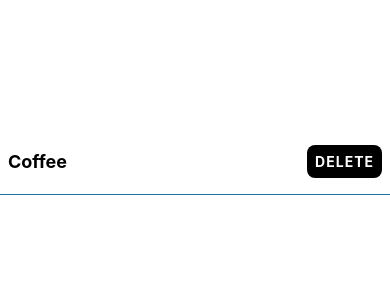
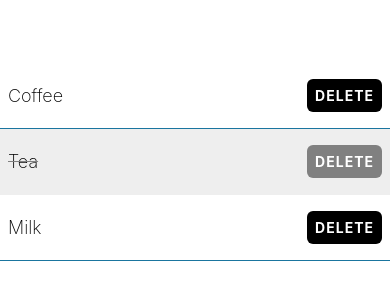
Before and after one commit to himanshuraimau/taskly, a React Native app: screen / in a window 390 px wide. Shown: the part 260-560 px from the top of the page. Built offline with nearby package versions, Linux system fonts and the light colour scheme.

Commit message:
add components and mark as complete

```diff
--- a/App.tsx
+++ b/App.tsx
@@ -1,73 +1,21 @@
-import { StatusBar } from 'expo-status-bar';
-import { StyleSheet, Text, View,Alert,TouchableOpacity } from 'react-native';
-import { theme } from './theme';
+import { StyleSheet, View } from "react-native";
+import { ShoppingListItem } from "./components/ShoppingListItem";
+import { theme } from "./theme";
 
 export default function App() {
-
-  const handleDelete = () => {
-    Alert.alert('Delete','Are you sure you want to delete this item?',[
-      {
-        text:'Yes',
-        onPress:()=>console.log('Delete Pressed'),
-        style:'destructive'
-      },
-      {
-        text:'No',
-        onPress:()=>console.log('Cancel Pressed'),
-        style:'cancel'
-      }
-    ])
-  }
-
   return (
     <View style={styles.container}>
-
-
-
-      <View style={styles.itemContainer}>
-        <Text style={styles.itemText}>Coffee</Text>
-        <TouchableOpacity style={styles.itemButton} onPress={()=>{
-        handleDelete()
-      }} activeOpacity={0.8}>
-        <Text style={styles.buttonText}>Delete</Text>
-      </TouchableOpacity>
-      </View>
-      <StatusBar style="auto" />
+      <ShoppingListItem name="Coffee" />
+      <ShoppingListItem name="Tea" isCompleted />
+      <ShoppingListItem name="Milk" />
     </View>
   );
 }
 
 const styles = StyleSheet.create({
   container: {
+    backgroundColor: theme.colorWhite,
+    justifyContent: "center",
     flex: 1,
-    backgroundColor: '#fff',
-    justifyContent: 'center',
   },
-  itemContainer:{
-
-    borderBottomWidth:1,
-    borderBottomColor:'#1a759f',
-    paddingHorizontal:8,
-    paddingVertical:16,
-    flexDirection:'row',
-    justifyContent:'space-between',
-    alignItems:'center'
-
-  },
-  itemText:{
-    fontSize:18,
-      fontWeight:'bold',
-
-  },
-  itemButton:{
-    backgroundColor: theme.colorBlack,
-    padding:8,
-    borderRadius:8
-  },
-  buttonText:{
-    color:theme.colorWhite,
-    fontWeight:'bold',
-    textTransform:'uppercase',
-    letterSpacing:1
-  }
 });
--- /dev/null
+++ b/components/ShoppingListItem.tsx
@@ -0,0 +1,90 @@
+import { TouchableOpacity, View, Alert, StyleSheet, Text } from "react-native";
+import { theme } from "../theme";
+
+type Props = {
+  name: string;
+  isCompleted?: boolean;
+};
+
+export function ShoppingListItem({ name, isCompleted }: Props) {
+  const handleDelete = () => {
+    Alert.alert(
+      `Are you sure you want to delete ${name}?`,
+      "It will be gone for good",
+      [
+        {
+          text: "Yes",
+          onPress: () => console.log("Ok, deleting."),
+          style: "destructive",
+        },
+        { text: "Cancel", style: "cancel" },
+      ],
+    );
+  };
+
+  return (
+    <View
+      style={[
+        styles.itemContainer,
+        isCompleted ? styles.completedContainer : undefined,
+      ]}
+    >
+      <Text
+        style={[
+          styles.itemText,
+          isCompleted ? styles.completedText : undefined,
+        ]}
+      >
+        {name}
+      </Text>
+      <TouchableOpacity
+        onPress={handleDelete}
+        style={[
+          styles.button,
+          isCompleted ? styles.completedButton : undefined,
+        ]}
+        activeOpacity={0.8}
+      >
+        <Text style={styles.buttonText}>Delete</Text>
+      </TouchableOpacity>
+    </View>
+  );
+}
+
+const styles = StyleSheet.create({
+  itemContainer: {
+    paddingVertical: 16,
+    paddingHorizontal: 8,
+    borderBottomColor: theme.colorCerulean,
+    borderBottomWidth: 1,
+    flexDirection: "row",
+    alignItems: "center",
+    justifyContent: "space-between",
+  },
+  completedContainer: {
+    backgroundColor: theme.colorLightGrey,
+    borderBottomColor: theme.colorLightGrey,
+  },
+  completedButton: {
+    backgroundColor: theme.colorGrey,
+  },
+  completedText: {
+    textDecorationLine: "line-through",
+    textDecorationColor: theme.colorGrey,
+  },
+  itemText: {
+    fontSize: 18,
+    fontWeight: "200",
+  },
+  button: {
+    backgroundColor: theme.colorBlack,
+    padding: 8,
+    borderRadius: 6,
+  },
+  buttonText: {
+    color: "#fff",
+    fontWeight: "bold",
+    textTransform: "uppercase",
+    letterSpacing: 1,
+  },
+});
--- a/package.json
+++ b/package.json
@@ -22,6 +22,7 @@
     "eslint-config-expo": "^7.1.2",
     "eslint-config-prettier": "^9.1.0",
     "eslint-plugin-prettier": "^5.2.1",
+    "eslint-plugin-react-native": "^4.1.0",
     "prettier": "^3.3.3",
     "typescript": "^5.1.3"
   },
--- a/theme.ts
+++ b/theme.ts
@@ -1,5 +1,10 @@
+import { Colors } from "react-native/Libraries/NewAppScreen";
+
 export const theme = {
-    colorCerulean: '#1a759f',
-    colorBlack: '#000000',
-    colorWhite: '#ffffff',
+  colorCerulean: "#1a759f",
+  colorWhite: "#fff",
+  colorBlack: "#000",
+  colorGrey: "grey",
+  colorLightGrey: "#eee",
+
 };
```
Also changed, not shown: .eslintrc.js, 1 other file (tests, documents, lock files or other folders).
